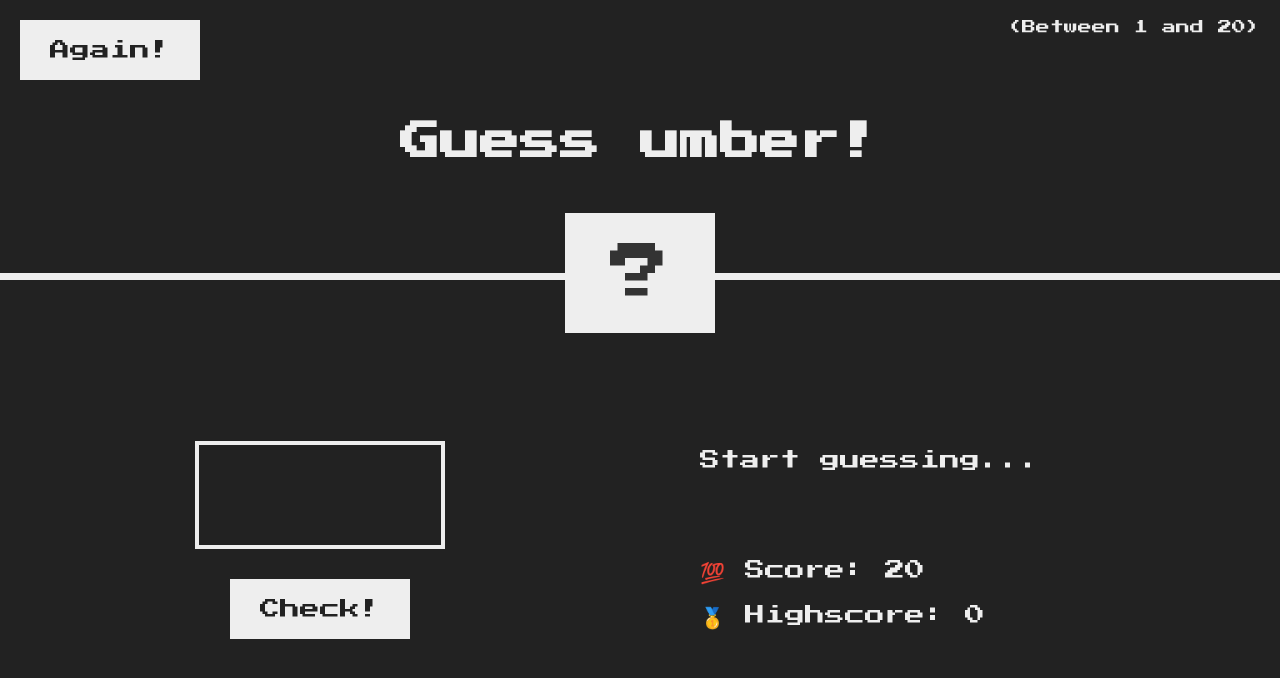
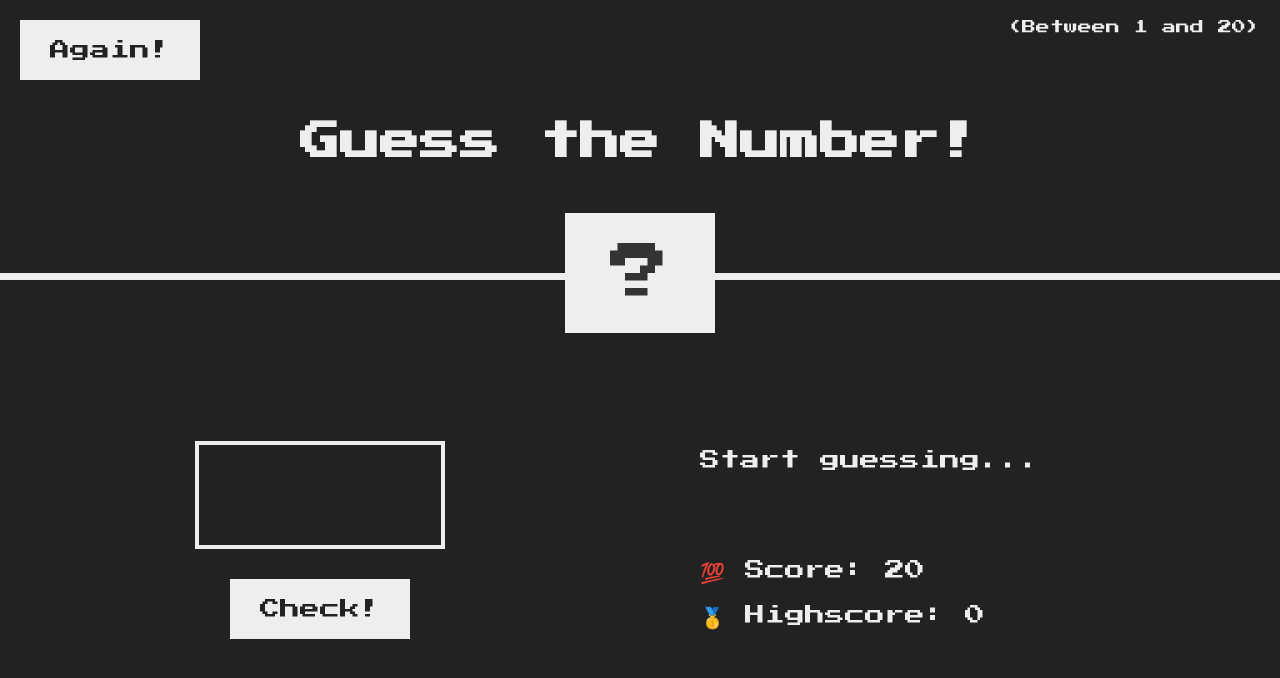
Before and after one commit to som002/Guess-the-num, a plain HTML site: page docs/index.html in a window 1280 px wide. Drawn offline with Linux system fonts and the light colour scheme.

Commit message:
Update index.html

```diff
--- a/docs/index.html
+++ b/docs/index.html
@@ -9,7 +9,7 @@
   </head>
   <body>
     <header>
-      <h1>Guess umber!</h1>
+      <h1>Guess the Number!</h1>
       <p class="between">(Between 1 and 20)</p>
       <button class="btn again">Again!</button>
       <div class="number">?</div>
```
